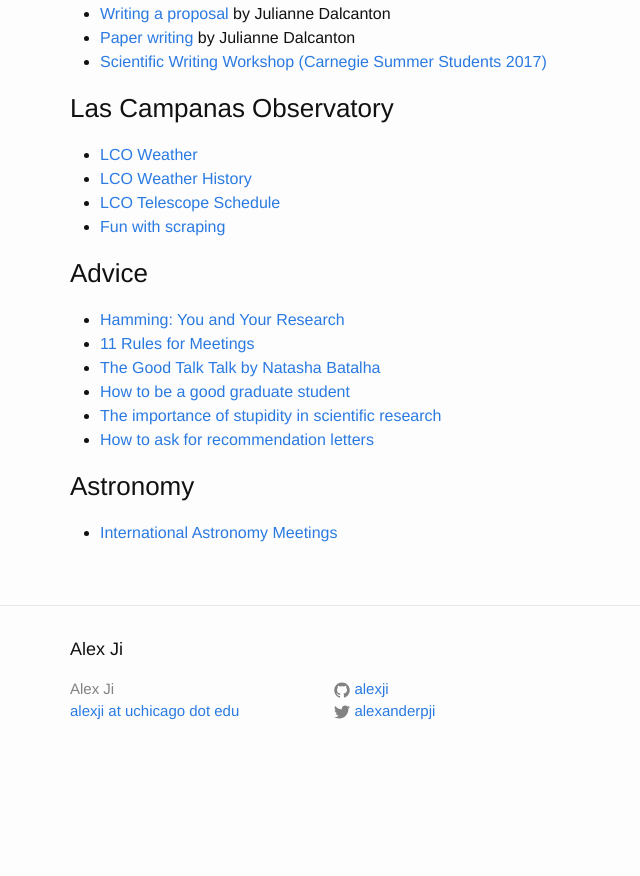
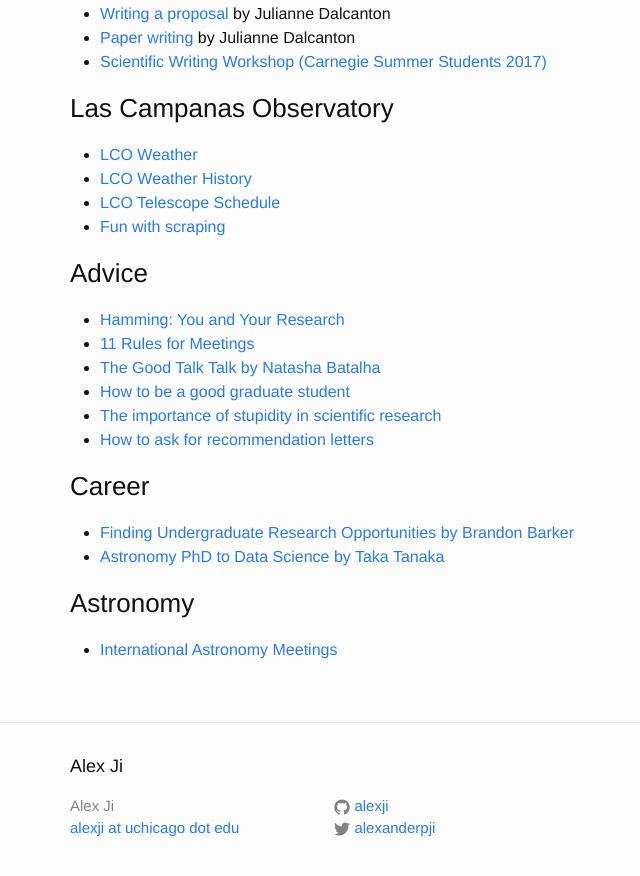
Before and after one commit to alexji/alexji.github.io, a Jekyll site: the page built from resources.md, in a window 1280 px wide and 900 px high, scrolled down 1424 px. Shown: the top 876 px of the window, without its empty margins (200-840 px from the left). Built offline with Jekyll 4.4.1, drawn with Linux system fonts in a browser that asks for light colours; before the commit the page ends 2207 px from its top, so only the background shows below that.

Commit message:
Added career links to resources

```diff
--- a/resources.md
+++ b/resources.md
@@ -67,5 +67,9 @@ order: 4
 * [The importance of stupidity in scientific research](files/schwartz-2008.pdf)
 * [How to ask for recommendation letters](https://twitter.com/astroarianna/status/1582039372282486786?s=20&t=6dbH71gxMo3LR3SFCLE5bg)
 
+### Career
+* [Finding Undergraduate Research Opportunities by Brandon Barker](https://astrobarker.github.io/undresearch.html)
+* [Astronomy PhD to Data Science by Taka Tanaka](https://github.com/taka-tanaka/astronomy-to-data-science/blob/master/ATDS.pdf)
+
 ### Astronomy
 * [International Astronomy Meetings](http://www.cadc-ccda.hia-iha.nrc-cnrc.gc.ca/en/meetings/index.html)
```
